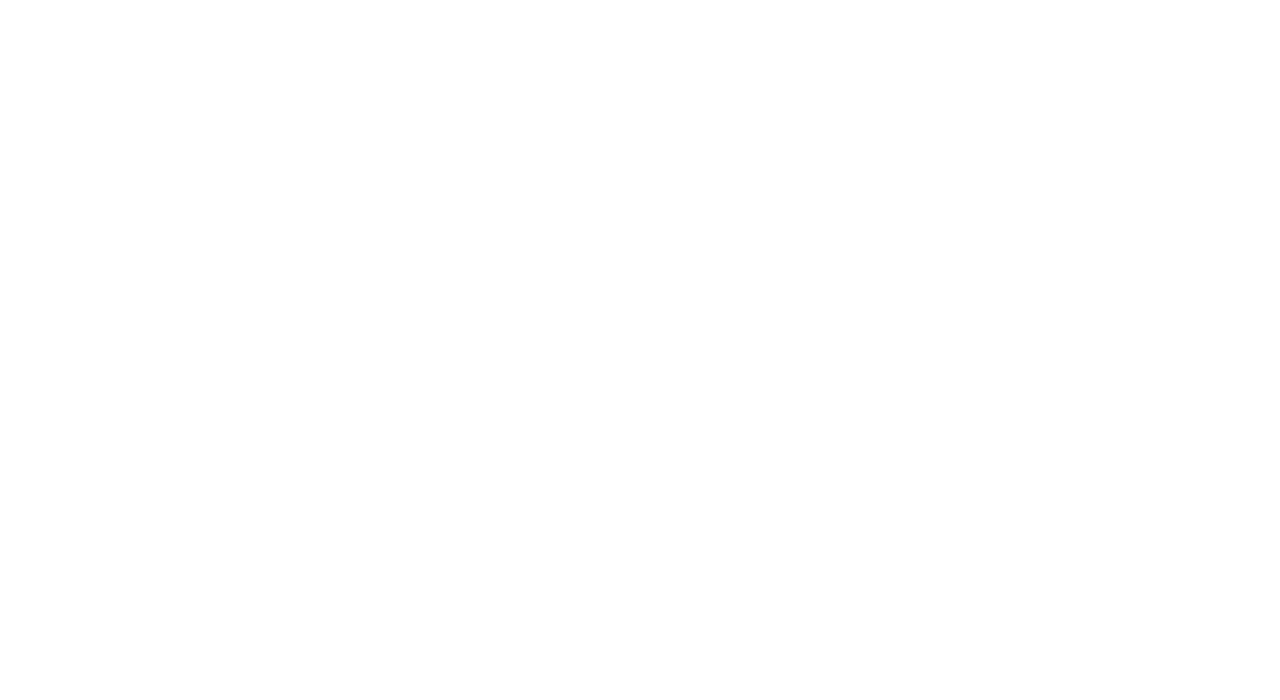
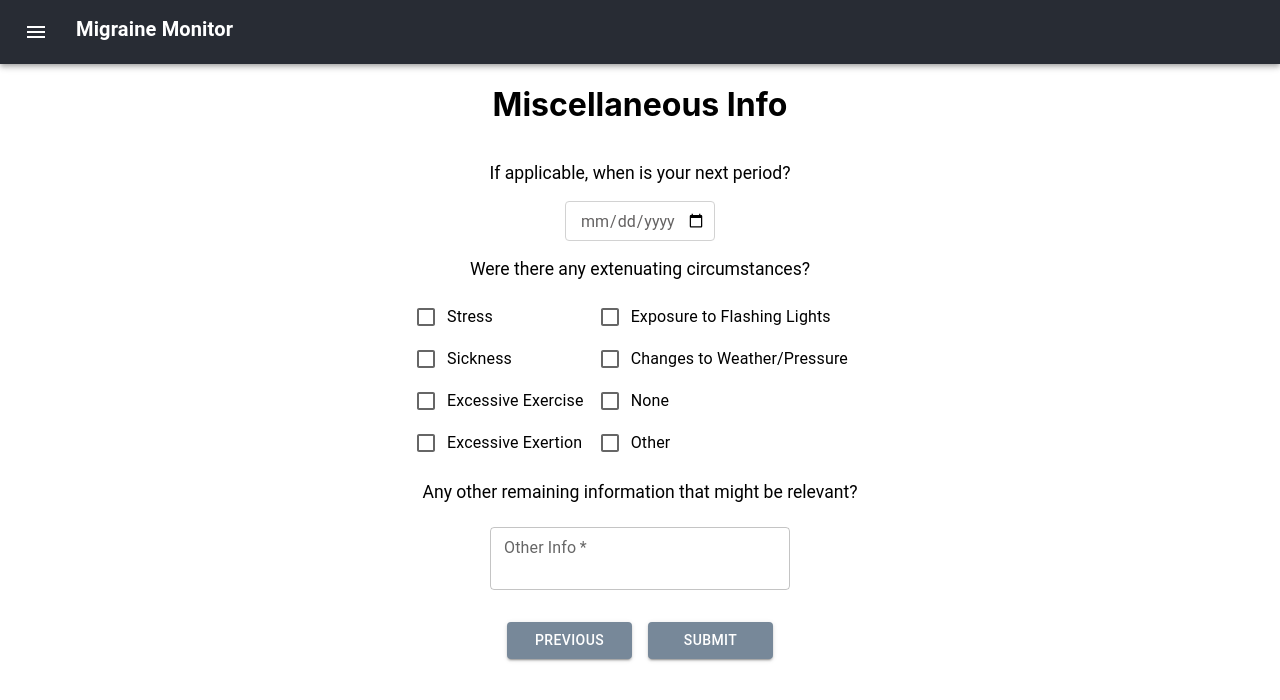
Before and after one commit to audreymendzef/migrainetracker, a React (Create React App) app: page /Misc in a window 1280 px wide. Before the commit this address had no page. Shown: the top 700 px of the page. Built offline with nearby package versions, Linux system fonts and the light colour scheme.

Commit message:
feat: added misc survey page and css

```diff
--- a/src/App.js
+++ b/src/App.js
@@ -6,6 +6,7 @@ import Symptoms from "Pages/Survey/Symptoms";
 import LengthAndMeds from "Pages/Survey/LengthAndMeds";
 import Experience from "Pages/Survey/Experience";
 import FoodWater from "Pages/Survey/FoodWater";
+import Misc from "Pages/Survey/Misc";
 
 const WithNav = () => (
   <>
@@ -35,6 +36,9 @@ function App() {
         <Route element={<WithNav />}>
           <Route path="FoodWater" element={<FoodWater />} />
         </Route>
+        <Route element={<WithNav />}>
+          <Route path="Misc" element={<Misc />} />
+        </Route>
       </Routes>
     </BrowserRouter>
   );
--- /dev/null
+++ b/src/Pages/Survey/Misc/index.js
@@ -0,0 +1,191 @@
+import { useForm, Controller } from "react-hook-form";
+import {
+  TextField,
+  Button,
+  FormGroup,
+  FormControlLabel,
+  Checkbox,
+} from "@mui/material";
+import React, { useState } from "react";
+import "./styles.css";
+
+function Misc({ goBack, goForward }) {
+  const {
+    register,
+    control,
+    handleSubmit,
+    watch,
+    formState: { errors },
+  } = useForm({ mode: "onBlur" });
+
+  const [checked, setChecked] = useState(false);
+  const handleChange = (event) => {
+    setChecked(event.target.checked);
+  };
+
+  const onSubmit = (data) => {
+    console.log(data);
+    console.log(errors);
+    // if (Object.keys(errors).length === 0) {
+    //   window.location.assign("/Misc");
+    // }
+  };
+
+  return (
+    <form onSubmit={handleSubmit(onSubmit)}>
+      <div className="miscInfo">
+        <h1>Miscellaneous Info</h1>
+        <p>If applicable, when is your next period?</p>
+        <input
+          className="date"
+          type="date"
+          {...register("date", { required: true, valueAsDate: true })}
+        />
+        {errors?.date?.type === "required" && "This field is required."}
+
+        <p>Were there any extenuating circumstances?</p>
+        <Controller
+          name="circumstances"
+          control={control}
+          defaultValue=""
+          render={({
+            field: { onChange, value, onBlur },
+            fieldState: { error },
+          }) => (
+            <FormGroup
+              required
+              onChange={onChange}
+              value={value}
+              onBlur={onBlur}
+              error={error}
+            >
+              <div className="gridContainer">
+                <div className="col">
+                  <FormControlLabel control={<Checkbox />} label="Stress" />
+                  <FormControlLabel control={<Checkbox />} label="Sickness" />
+                  <FormControlLabel
+                    control={<Checkbox />}
+                    label="Excessive Exercise"
+                  />
+                  <FormControlLabel
+                    control={<Checkbox />}
+                    label="Excessive Exertion"
+                  />
+                </div>
+
+                <div className="col">
+                  <FormControlLabel
+                    control={<Checkbox />}
+                    label="Exposure to Flashing Lights"
+                  />
+                  <FormControlLabel
+                    control={<Checkbox />}
+                    label="Changes to Weather/Pressure"
+                  />
+                  <FormControlLabel control={<Checkbox />} label="None" />
+                  <FormControlLabel
+                    control={
+                      <Checkbox checked={checked} onChange={handleChange} />
+                    }
+                    label="Other"
+                  />
+                </div>
+              </div>
+            </FormGroup>
+          )}
+          rules={{ required: "Must select at least one." }}
+        />
+        {checked && (
+          <>
+            <p>If you selected "other", please describe your experience:</p>
+            <Controller
+              name="otherExperience"
+              control={control}
+              defaultValue=""
+              render={({
+                field: { onChange, value, onBlur },
+                fieldState: { error },
+              }) => (
+                <TextField
+                  required
+                  label="Other"
+                  sx={{ width: 150 }}
+                  size="small"
+                  onChange={onChange}
+                  onBlur={onBlur}
+                  value={value}
+                  error={!!error}
+                  helperText={error ? error.message : null}
+                />
+              )}
+              rules={{
+                required: "This field is required if 'other' is selected.",
+              }}
+            />
+          </>
+        )}
+
+        <p>Any other remaining information that might be relevant?</p>
+        <Controller
+          name="Other Info"
+          control={control}
+          defaultValue=""
+          render={({
+            field: { onChange, value, onBlur },
+            fieldState: { error },
+          }) => (
+            <TextField
+              sx={{ m: 1, width: 300 }}
+              required
+              multiline
+              rows={2}
+              maxRows={Infinity}
+              type="text"
+              label="Other Info"
+              variant="outlined"
+              value={value}
+              onChange={onChange}
+              onBlur={onBlur}
+              error={!!error}
+              helperText={error ? error.message : null}
+              size="small"
+            />
+          )}
+          rules={{ required: "This field is required." }}
+        />
+        <div className="buttons">
+          <Button
+            type="submit"
+            className="button"
+            variant="contained"
+            sx={{
+              marginTop: 3,
+              marginRight: 1,
+              backgroundColor: "primary",
+              width: 125,
+              "&:hover": { backgroundColor: "secondary" },
+            }}
+          >
+            Previous
+          </Button>
+          <Button
+            type="submit"
+            className="button"
+            variant="contained"
+            sx={{
+              marginTop: 3,
+              marginLeft: 1,
+              backgroundColor: "primary",
+              width: 125,
+              "&:hover": { backgroundColor: "secondary" },
+            }}
+          >
+            Submit
+          </Button>
+        </div>
+      </div>
+    </form>
+  );
+}
+
+export default Misc;
--- /dev/null
+++ b/src/Pages/Survey/Misc/styles.css
@@ -0,0 +1,5 @@
+.miscInfo {
+    display: flex;
+    flex-direction: column;
+    align-items: center;
+}
```
Also changed, not shown: src/Pages/Survey/Misc.js (deleted, +0 -35 lines).
